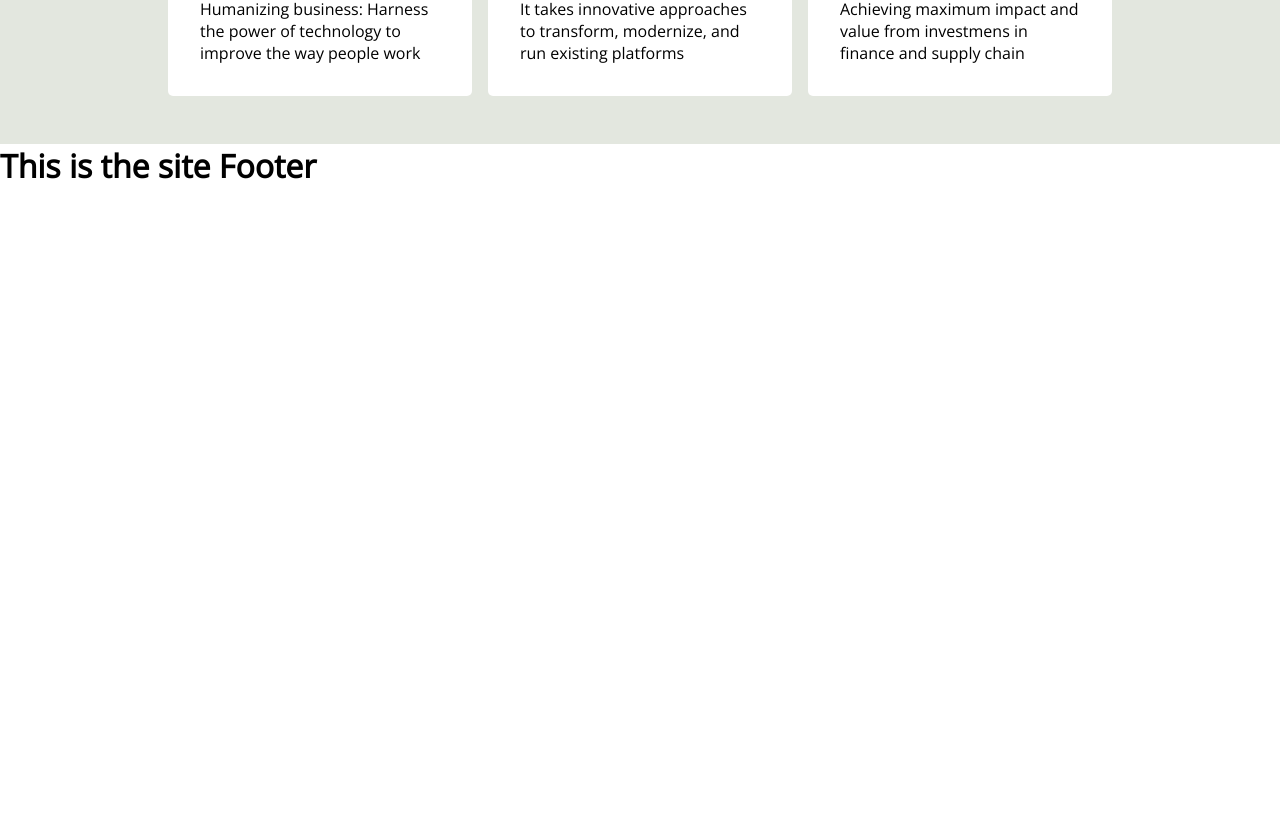
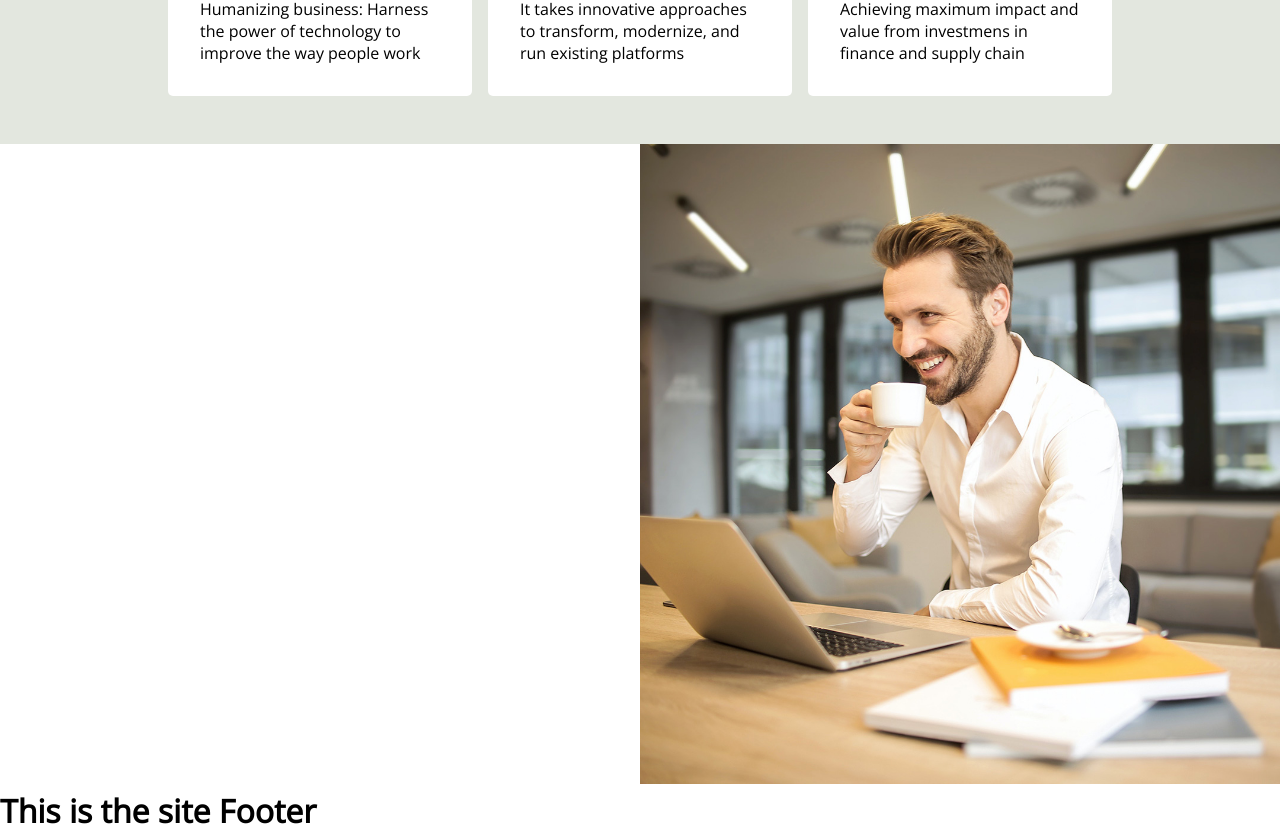
Before and after one commit to ItzArima/proj-html-vuejs, a Vue app: page / in a window 1280 px wide. Shown: the part 1033-1865 px from the top of the page. Before the commit the page ends 1220 px from the top, so only its background shows below. Built offline with nearby package versions, Linux system fonts and the light colour scheme; the HTML template or start-up script is replaced by a standard one.

Commit message:
created aboutNetwork component

```diff
--- a/src/assets/scss/common.scss
+++ b/src/assets/scss/common.scss
@@ -193,6 +193,11 @@ $site_blue: #21333e;
 
                     .border{
                         border: 2px solid #038483;
+                        background-color: transparent;
+
+                        &:hover{
+                            background-color: #038483;
+                        }
                     }
                 }
             }
@@ -243,8 +248,24 @@ $site_blue: #21333e;
                     }
                 }
             }
+        }
 
+        .about-container{
+            display: flex;
 
+            .about-left{
+                width: 50%;
+            }
+
+            .about-right{
+                width: 50%;
+                height: 100%;
+
+                img{
+                    height: 100%;
+                    width: 100%;
+                }
+            }
         }
     }
 }
--- /dev/null
+++ b/src/components/aboutNetwork.vue
@@ -0,0 +1,20 @@
+<template>
+    <div class="about-container">
+        <div class="about-left">
+
+        </div>
+        <div class="about-right">
+            <img src="../assets/img/about-3.jpg" alt="">
+        </div>
+    </div>
+</template>
+
+<script>
+export default {
+
+}
+</script>
+
+<style>
+
+</style>
--- a/src/components/siteMain.vue
+++ b/src/components/siteMain.vue
@@ -2,18 +2,21 @@
     <div class="main-container">
         <hero />
         <cards1 />
+        <aboutNetwork />
     </div>
 </template>
 
 <script>
 import hero from './hero.vue'
 import cards1 from './cards-1.vue'
+import aboutNetwork from './aboutNetwork.vue'
 export default {
     name: "siteMain",
 
     components:{
         hero,
         cards1,
+        aboutNetwork
     }
 };
 </script>
```
